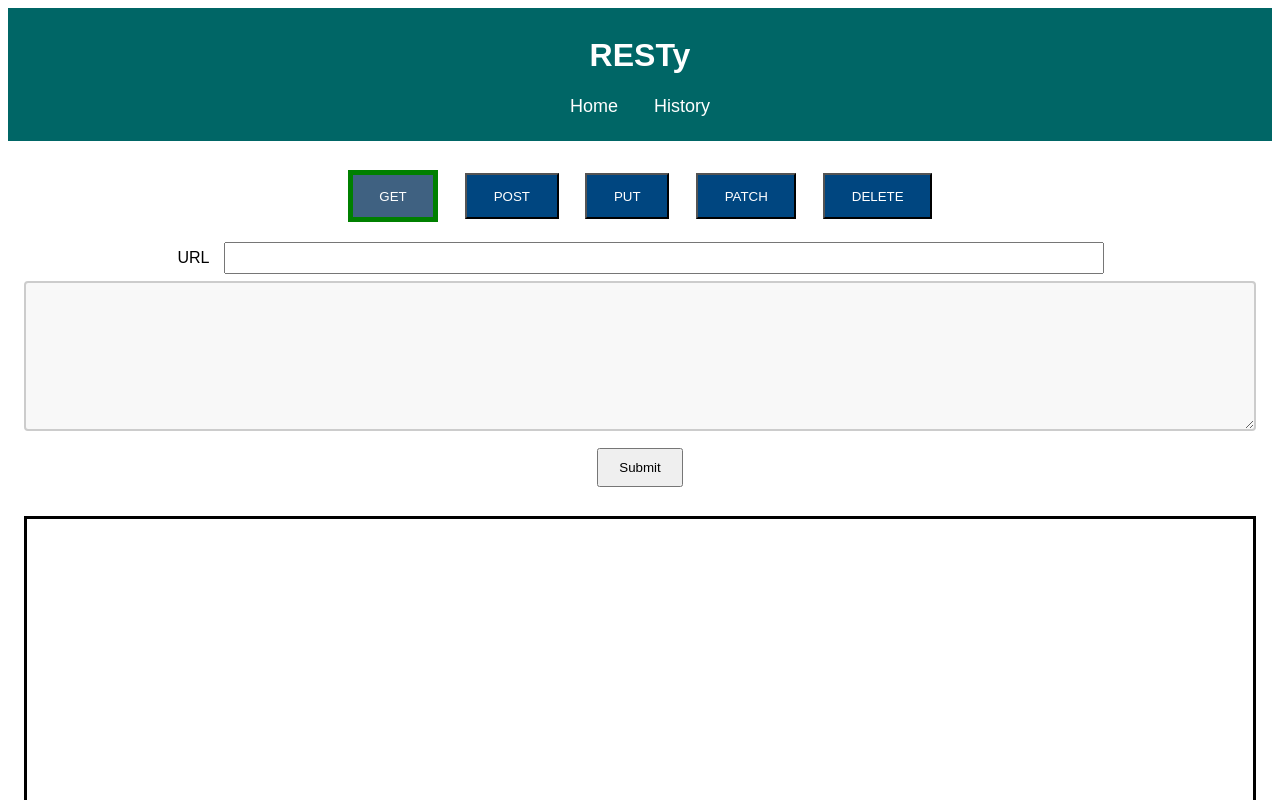
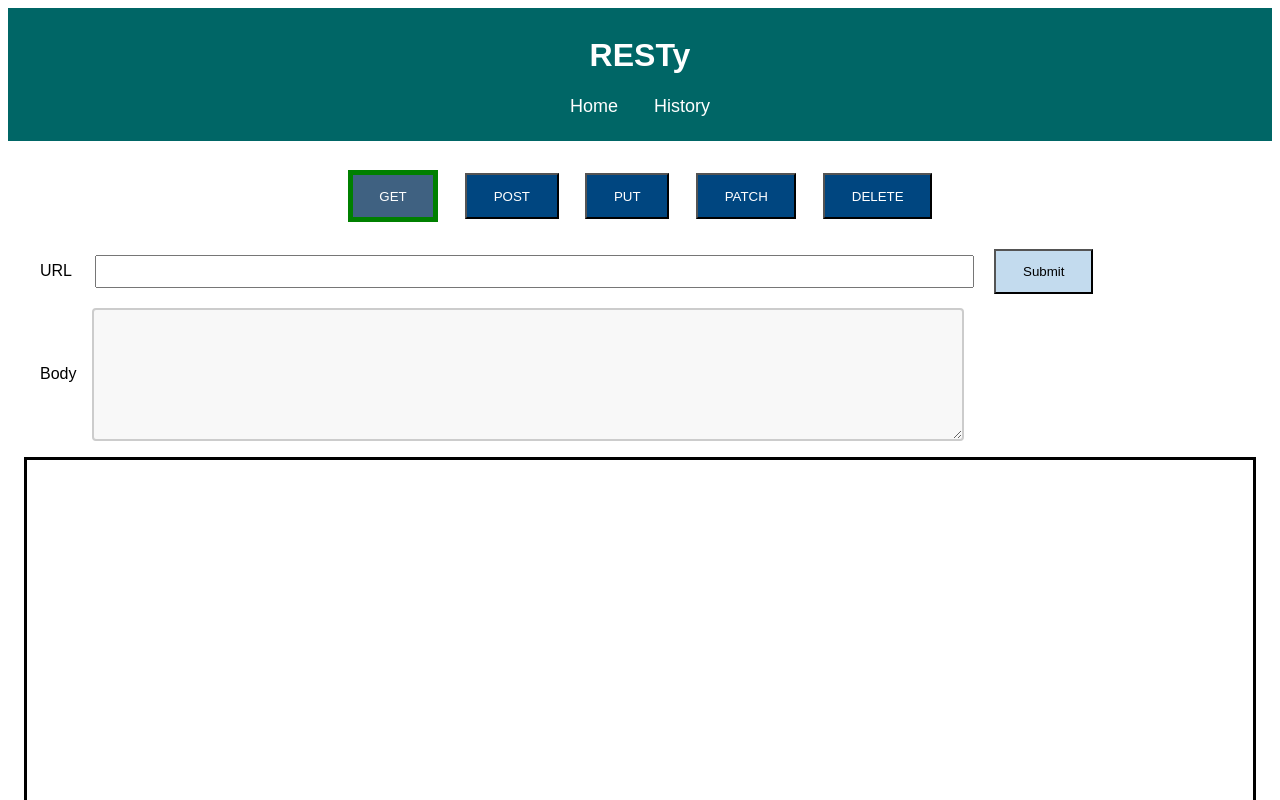
Before and after one commit to earljay-caoile-401-advanced-javascript/react-resty, a React (Create React App) app: page / in a window 1280 px wide. Shown: the top 800 px of the page. Built offline with nearby package versions, Linux system fonts and the light colour scheme.

Commit message:
added css to textbox

```diff
--- a/src/_base.scss
+++ b/src/_base.scss
@@ -1,6 +1,6 @@
 $spacing: 1em;
 $pxPad: 20px;
-$contentHeight: 78.5vh;
+$contentHeight: 68vh;
 
 #root {
   font-family: Arial;
--- a/src/components/Form.js
+++ b/src/components/Form.js
@@ -44,6 +44,7 @@ function Form(props) {
 
   return (
     <div className="form">
+      <div className="form-input">
         <div className="req-type">
           <button
             value="GET"
@@ -66,19 +67,28 @@ function Form(props) {
             DELETE
           </button>
         </div>
-      <div className="form-input">
+        <div className="form-child">
           <label>{props.label}</label>
           <input
             className="url-textbox"
+            name="url-textbox"
             type={props.type}
             value={props.value}
             onChange={handleChange}
             onKeyPress={handleSubmit}
           />
-        <textarea className="reqBody-textbox" onChange={handleReqBodyChange} />
           <button value="Submit" id="submit-btn" onClick={handleSubmit}>
             Submit
           </button>
+        </div>
+        <div className="form-child">
+          <label>Body</label>
+          <textarea
+            className="reqBody-textbox"
+            name="reqBody-textbox"
+            onChange={handleReqBodyChange}
+          />
+        </div>
       </div>
     </div>
   );
--- a/src/components/RESTy.js
+++ b/src/components/RESTy.js
@@ -38,10 +38,6 @@ class RESTy extends React.Component {
           loading: true,
         });
 
-        // console.log(
-        //   'Does JSON.parse work here?',
-        //   JSON.stringify(JSON.parse(this.state.reqBody))
-        // );
         const res = await fetch(baseURL, {
           method: this.state.reqType,
           headers: {
--- a/src/styles.scss
+++ b/src/styles.scss
@@ -9,59 +9,86 @@
   margin: $spacing;
 }
 
-.req-type {
-  button {
-    background-color: #004680;
-    color: white;
-    @include setSpacing($spacing, $spacing $spacing * 2);
-
-    &:hover {
-      background-color: #3f6181;
-      cursor: pointer;
-    }
-  }
-
-  .selected-btn {
-    border: 0.4em solid green;
-    background-color: #3f6181;
-  }
-}
-
 .form-input {
-  label {
-    margin: auto $spacing / 2;
-  }
-
   input {
     @include setSpacing($spacing / 2, $spacing / 2);
   }
 
-  input.url-textbox {
+  button {
+    @include setSpacing($spacing, $spacing $spacing * 2);
+  }
+
+  .form-child {
+    display: flex;
+    flex-direction: row;
+    align-items: center;
+
+    label,
+    textarea {
+      @include setSpacing(0, $spacing);
+    }
+  }
+
+  .url-textbox {
     width: 70%;
     overflow: hidden;
   }
 
   .reqBody-textbox {
-    width: 100%;
-    height: 150px;
-    padding: 12px 20px;
+    width: 70.75%;
+    height: $spacing * 10;
     box-sizing: border-box;
     border: 2px solid #ccc;
     border-radius: 4px;
     background-color: #f8f8f8;
   }
 
-  button {
-    @include setSpacing($spacing, $pxPad / 2 $pxPad);
+  .req-type {
+    button {
+      background-color: #004680;
+      color: white;
+
+      &:hover {
+        background-color: #3f6181;
+        cursor: pointer;
+      }
+    }
+
+    .selected-btn {
+      border: 0.4em solid green;
+      background-color: #3f6181;
+    }
+  }
+
+  #submit-btn {
+    background-color: #c3dbee;
+
+    &:hover {
+      background-color: #337a9b;
+      color: #ffff;
+      @include setCompatibleProp('transition', ease 0.25s);
+    }
   }
 
   @media only screen and (max-width: 700px) {
+    label {
+      padding: $spacing / 2;
+    }
+
+    .form-child {
+      display: block;
+    }
+
     input.url-textbox {
-      width: 94%;
+      width: 92.5%;
     }
 
     #submit-btn {
       width: 95%;
+    }
+
+    .reqBody-textbox {
+      width: 100%;
     }
   }
 }
```
Also changed, not shown: 1 other file (tests, documents, lock files or other folders). Lines whose indentation alone changed are shown as unchanged.
